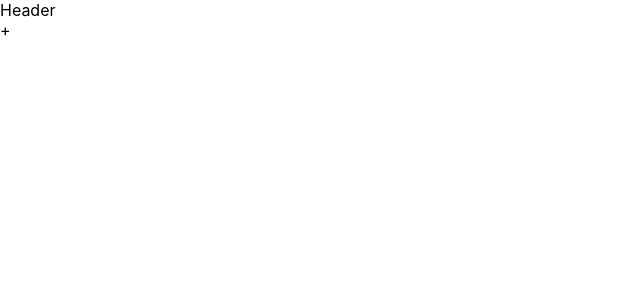
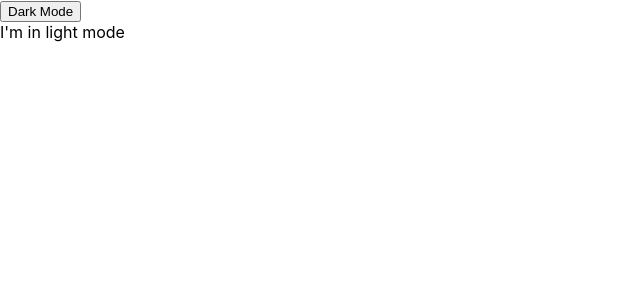
Before and after one commit to AyodejiOkusanya/react-metal, a Next.js app: page / in a window 1280 px wide. Shown: the top 300 px of the page, without its empty margins (0-640 px from the left). Built offline with nearby package versions, Linux system fonts and the light colour scheme.

Commit message:
change context to theme

```diff
--- a/Components/Body.tsx
+++ b/Components/Body.tsx
@@ -1,11 +1,7 @@
-import { ReactNode, useContext } from "react";
-import { ExpandableContext } from "./Expandable";
+import { useContext } from "react";
+import { ThemeContext } from "./Theme";
 
-type BodyProps = {
-  children: ReactNode;
+export const Body = () => {
+  const { isDarkMode } = useContext(ThemeContext);
+  return <div>{isDarkMode ? `I'm in dark mode` : `I'm in light mode`}</div>;
 };
-
-export const Body = ({ children }: BodyProps) => {
-  const { expanded } = useContext(ExpandableContext);
-  return <div>{expanded && children}</div>;
-};
--- a/Components/Expandable.tsx
+++ /dev/null
@@ -1,48 +0,0 @@
-import React, {
-  createContext,
-  ReactNode,
-  useCallback,
-  useEffect,
-  useMemo,
-  useRef,
-  useState,
-} from "react";
-
-const initialContext = {
-  expanded: false,
-  toggle: () => {},
-};
-
-export const ExpandableContext = createContext(initialContext);
-
-const { Provider } = ExpandableContext;
-
-type ExpandableProps = {
-  children: ReactNode;
-  onExpand?: (expanded: boolean) => void;
-};
-
-const Expandable = ({ children, onExpand }: ExpandableProps) => {
-  const [expanded, setExpanded] = useState(false);
-
-  const toggle = useCallback(
-    () => setExpanded((prevExpanded) => !prevExpanded),
-    []
-  );
-
-  const componentJustMounted = useRef(true);
-  useEffect(() => {
-    if (!componentJustMounted.current && onExpand) {
-      onExpand(expanded);
-    } else {
-      componentJustMounted.current = false;
-    }
-    // eslint-disable-next-line react-hooks/exhaustive-deps
-  }, [expanded]);
-
-  const value = useMemo(() => ({ expanded, toggle }), [expanded, toggle]);
-
-  return <Provider value={value}>{children}</Provider>;
-};
-
-export default Expandable;
--- a/Components/Header.tsx
+++ /dev/null
@@ -1,10 +0,0 @@
-import { ReactNode, useContext } from "react";
-import { ExpandableContext } from "./Expandable";
-
-type HeaderProps = {
-  children: ReactNode;
-};
-
-export const Header = ({ children }: HeaderProps) => {
-  return <div>{children}</div>;
-};
--- a/Components/Icon.tsx
+++ /dev/null
@@ -1,8 +0,0 @@
-import { useContext } from "react";
-import { ExpandableContext } from "./Expandable";
-
-export const Icon = () => {
-  const { expanded, toggle } = useContext(ExpandableContext);
-
-  return <div onClick={toggle}>{expanded ? "-" : "+"}</div>;
-};
--- /dev/null
+++ b/Components/Theme.tsx
@@ -0,0 +1,45 @@
+import React, {
+  createContext,
+  ReactNode,
+  useCallback,
+  useEffect,
+  useMemo,
+  useRef,
+  useState,
+} from "react";
+
+const initialContext = {
+  isDarkMode: false,
+  toggle: () => {},
+};
+
+export const ThemeContext = createContext(initialContext);
+
+const { Provider } = ThemeContext;
+
+type ThemeProps = {
+  children: ReactNode;
+  onThemeChange?: (theme: boolean) => void;
+};
+
+const Theme = ({ children, onThemeChange }: ThemeProps) => {
+  const [isDarkMode, setTheme] = useState(false);
+
+  const toggle = useCallback(() => setTheme((prevMode) => !prevMode), []);
+
+  const componentJustMounted = useRef(true);
+  useEffect(() => {
+    if (!componentJustMounted.current && onThemeChange) {
+      onThemeChange(isDarkMode);
+    } else {
+      componentJustMounted.current = false;
+    }
+    // eslint-disable-next-line react-hooks/exhaustive-deps
+  }, [isDarkMode]);
+
+  const value = useMemo(() => ({ isDarkMode, toggle }), [isDarkMode, toggle]);
+
+  return <Provider value={value}>{children}</Provider>;
+};
+
+export default Theme;
--- /dev/null
+++ b/Components/ThemeButton.tsx
@@ -0,0 +1,18 @@
+import { useContext } from "react";
+import { ThemeContext } from "./Theme";
+import "../styles/ThemeButton.module.css";
+
+type ThemeButtonProps = {
+  className?: string;
+};
+
+export const ThemeButton = ({ className = "" }: ThemeButtonProps) => {
+  const { isDarkMode, toggle } = useContext(ThemeContext);
+  const classNames = ["theme-button", className];
+
+  return (
+    <button className={classNames.join(" ")} onClick={toggle}>
+      {isDarkMode ? "Light Mode" : "Dark Mode"}
+    </button>
+  );
+};
--- a/pages/index.tsx
+++ b/pages/index.tsx
@@ -1,16 +1,14 @@
 import type { NextPage } from "next";
 import { Body } from "../Components/Body";
-import Expandable from "../Components/Expandable";
-import { Header } from "../Components/Header";
-import { Icon } from "../Components/Icon";
+import Expandable from "../Components/Theme";
+import { ThemeButton } from "../Components/ThemeButton";
 // import styles from "../styles/Home.module.css";
 
 const Home: NextPage = () => {
   return (
     <Expandable>
-      <Header>Header</Header>
-      <Icon />
-      <Body>Body</Body>
+      <ThemeButton />
+      <Body />
     </Expandable>
   );
 };
--- /dev/null
+++ b/styles/ThemeButton.module.css
@@ -0,0 +1,16 @@
+.theme-button {
+  background: none;
+  color: hsl(0, 0%, 13%);
+  display: block;
+  margin: 0;
+  padding: 1em 1.5em;
+  position: relative;
+  width: 100%;
+  outline: none;
+  text-align: center;
+}
+
+.theme-button:focus,
+.theme-button:hover {
+  background: hsl(216, 94%, 94%);
+}
```
